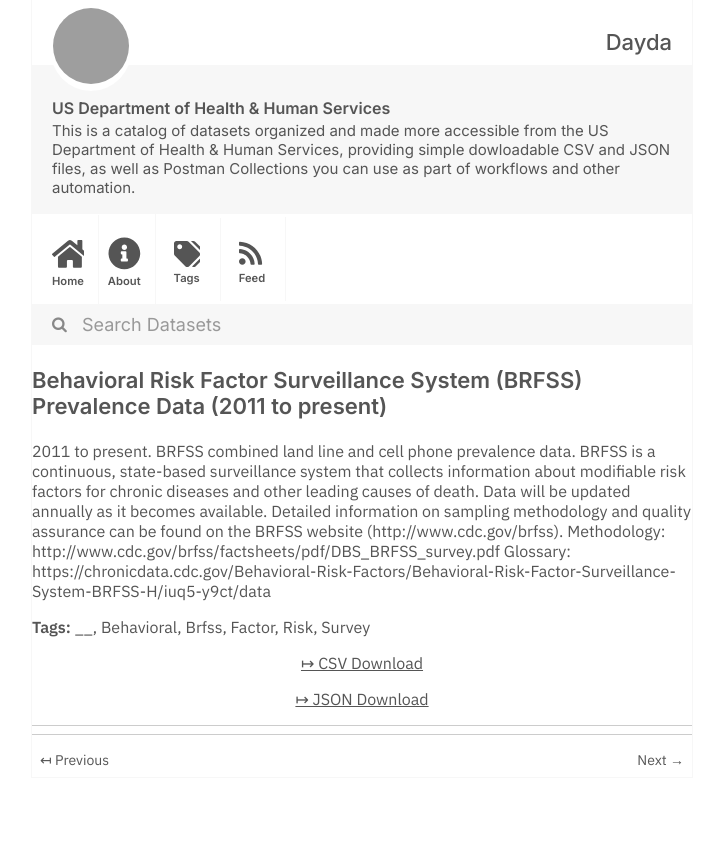
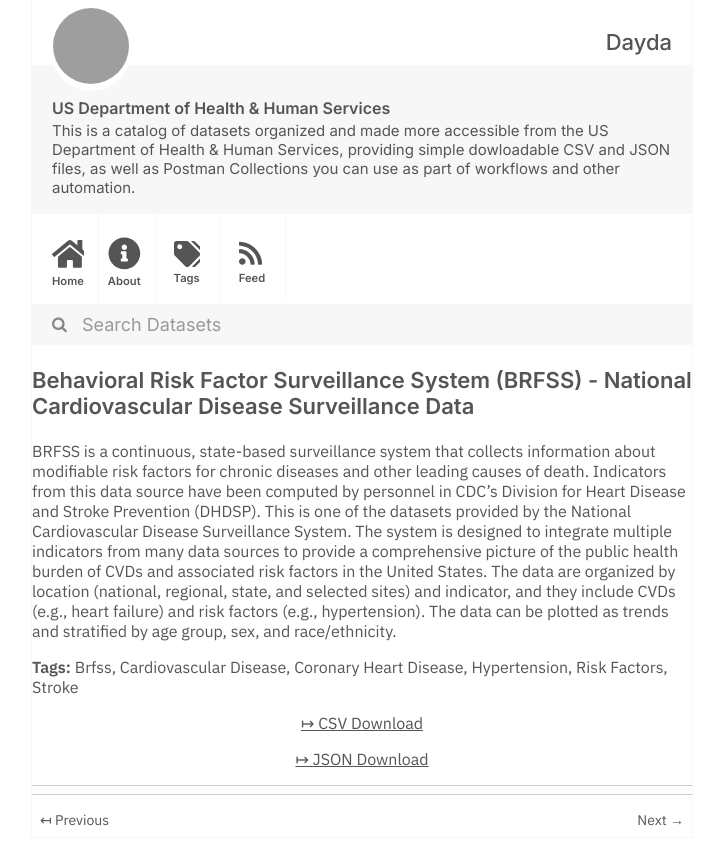
Before and after one commit to dayda-entities/us-department-of-health-and-human-services, a Jekyll site: the page built from _posts/2020-11-10-behavioral-risk-factor-surveil.md, in a window 1280 px wide, cut to the strip 0-865 px from the top of the page. Shown: the whole strip, without its empty margins (278-1000 px from the left). Built offline with Jekyll 4.4.1, drawn with Linux system fonts in a browser that asks for light colours; grey boxes are pictures that could not be loaded.

Commit message:
Publish Data

```diff
--- a/_posts/2020-11-10-behavioral-risk-factor-surveil.md
+++ b/_posts/2020-11-10-behavioral-risk-factor-surveil.md
@@ -1,23 +1,22 @@
 ---
 title: >-
-  Behavioral Risk Factor Surveillance System (BRFSS) Prevalence Data (2011 to
-  present)
-created: '2020-11-10T16:17:22.086011'
-modified: '2021-04-21T22:27:24.548308'
+  Behavioral Risk Factor Surveillance System (BRFSS) -  National Cardiovascular
+  Disease Surveillance Data
+created: '2020-11-10T16:18:10.688024'
+modified: '2021-04-21T22:27:50.834839'
 state: active
 type: dataset
 tags:
-  - __
-  - Behavioral
   - Brfss
-  - Factor
-  - Risk
-  - Survey
-groups:
-  - Older Adults Health Data Collection
-csv_url: 'https://data.cdc.gov/api/views/dttw-5yxu/rows.csv?accessType=DOWNLOAD'
-json_url: 'https://data.cdc.gov/api/views/dttw-5yxu/rows.json?accessType=DOWNLOAD'
+  - Cardiovascular Disease
+  - Coronary Heart Disease
+  - Hypertension
+  - Risk Factors
+  - Stroke
+groups: []
+csv_url: 'https://data.cdc.gov/api/views/ikwk-8git/rows.csv?accessType=DOWNLOAD'
+json_url: 'https://data.cdc.gov/api/views/ikwk-8git/rows.json?accessType=DOWNLOAD'
 layout: post
 
 ---
-2011 to present. BRFSS combined land line and cell phone prevalence data. BRFSS is a continuous, state-based surveillance system that collects information about modifiable risk factors for chronic diseases and other leading causes of death. Data will be updated annually as it becomes available. Detailed information on sampling methodology and quality assurance can be found on the BRFSS website (http://www.cdc.gov/brfss). Methodology: http://www.cdc.gov/brfss/factsheets/pdf/DBS_BRFSS_survey.pdf Glossary: https://chronicdata.cdc.gov/Behavioral-Risk-Factors/Behavioral-Risk-Factor-Surveillance-System-BRFSS-H/iuq5-y9ct/data
+BRFSS is a continuous, state-based surveillance system that collects information about modifiable risk factors for chronic diseases and other leading causes of death.  Indicators from this data source have been computed by personnel in CDC's Division for Heart Disease and Stroke Prevention (DHDSP). This is one of the datasets provided by the National Cardiovascular Disease Surveillance System. The system is designed to integrate multiple indicators from many data sources to provide a comprehensive picture of the public health burden of CVDs and associated risk factors in the United States. The data are organized by location (national, regional, state, and selected sites) and indicator, and they include CVDs (e.g., heart failure) and risk factors (e.g., hypertension). The data can be plotted as trends and stratified by age group, sex, and race/ethnicity.
```
